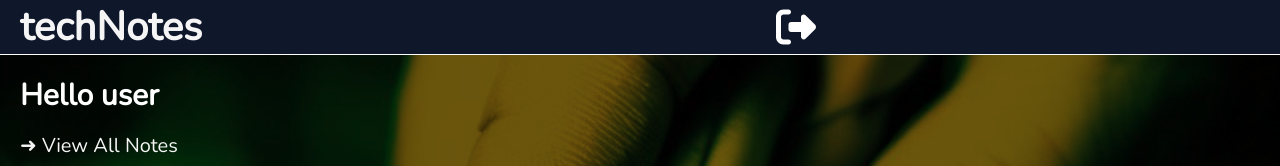
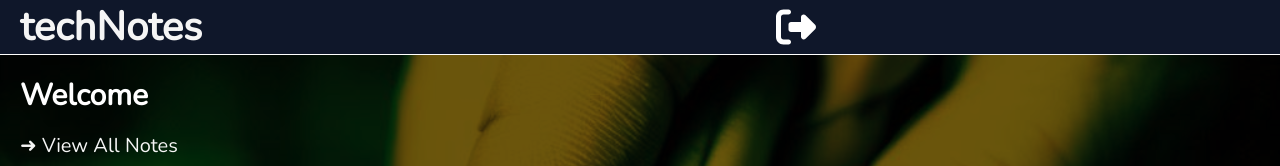
Before and after one commit to sayalisankhe5/mernapp, a React (Create React App) app in the folder frontend/: page /dash in a window 1280 px wide. Shown: the top 166 px of the page. Built offline with nearby package versions, Linux system fonts and the light colour scheme; no server answers.

Commit message:
Update WelcomeUser.js

```diff
--- a/frontend/src/components/Auth/WelcomeUser.js
+++ b/frontend/src/components/Auth/WelcomeUser.js
@@ -1,9 +1,11 @@
 import { Link } from "react-router-dom";
+import useAuth from "../../hooks/useAuth";
 
 const WelcomeUser = () => {
+  const { username, isManager, isAdmin } = useAuth();
   return (
     <section className="welcome">
-      <h2>Hello user</h2>
+      <h2>Welcome {username}</h2>
       <p>
         <Link to="/dash/notes">View All Notes</Link>
       </p>
```
